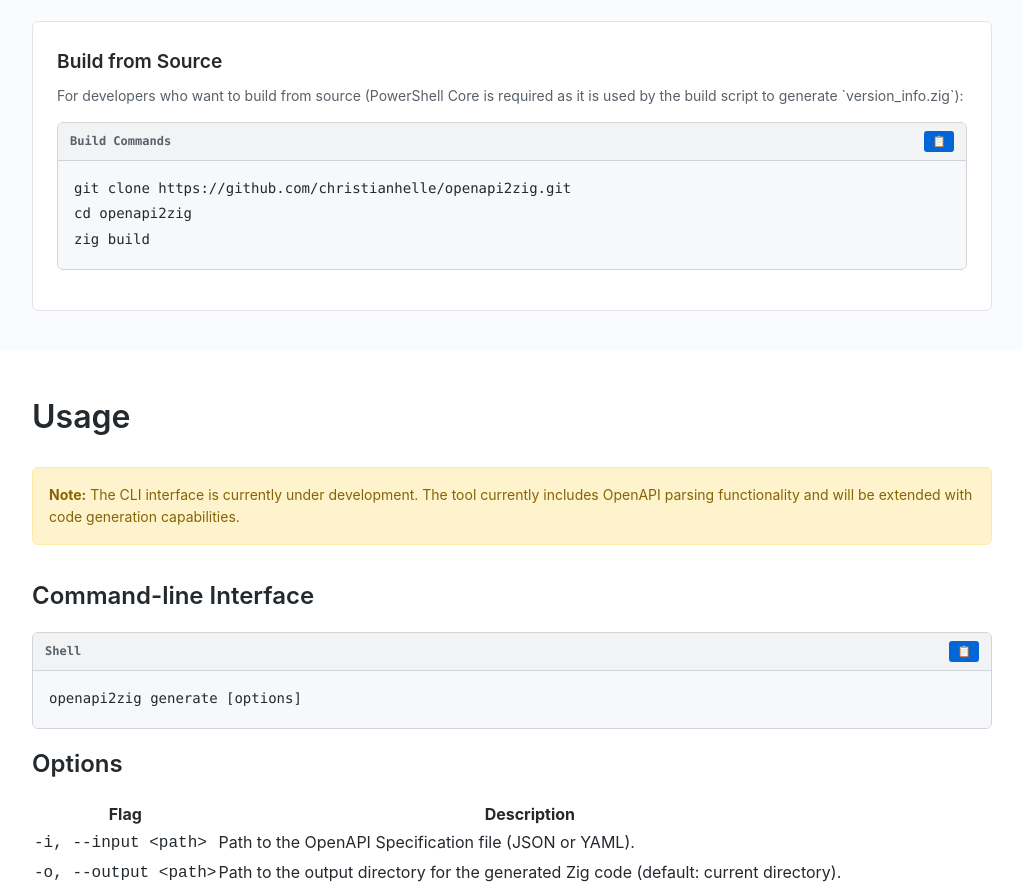
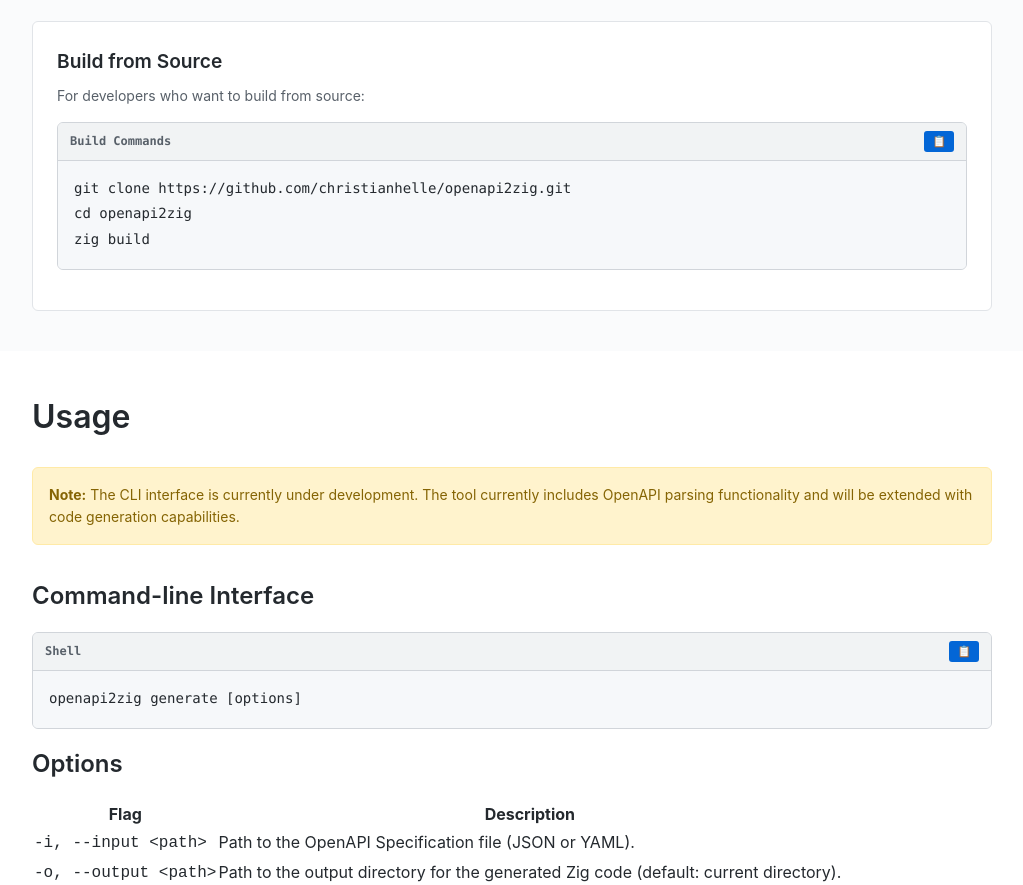
Before and after one commit to christianhelle/openapi2zig, a plain HTML site: page docs/index.html in a window 1280 px wide. Shown: the part 1503-2388 px from the top of the page, without its empty margins (128-1151 px from the left). Drawn offline with Linux system fonts and the light colour scheme.

Commit message:
Remove PowerShell Core references from README and documentation

```diff
--- a/docs/index.html
+++ b/docs/index.html
@@ -199,7 +199,7 @@
 
             <div class="install-option">
               <h3>Build from Source</h3>
-              <p>For developers who want to build from source (PowerShell Core is required as it is used by the build script to generate `version_info.zig`):</p>
+              <p>For developers who want to build from source:</p>
               <div class="code-block">
                 <div class="code-header">
                   <span class="code-title">Build Commands</span>
```
Also changed, not shown: README.md.
